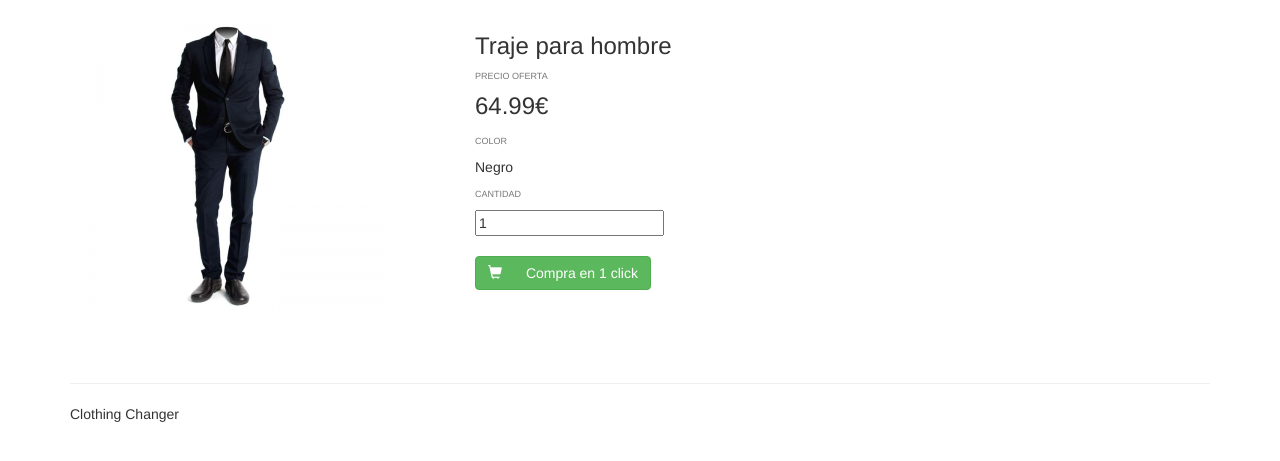
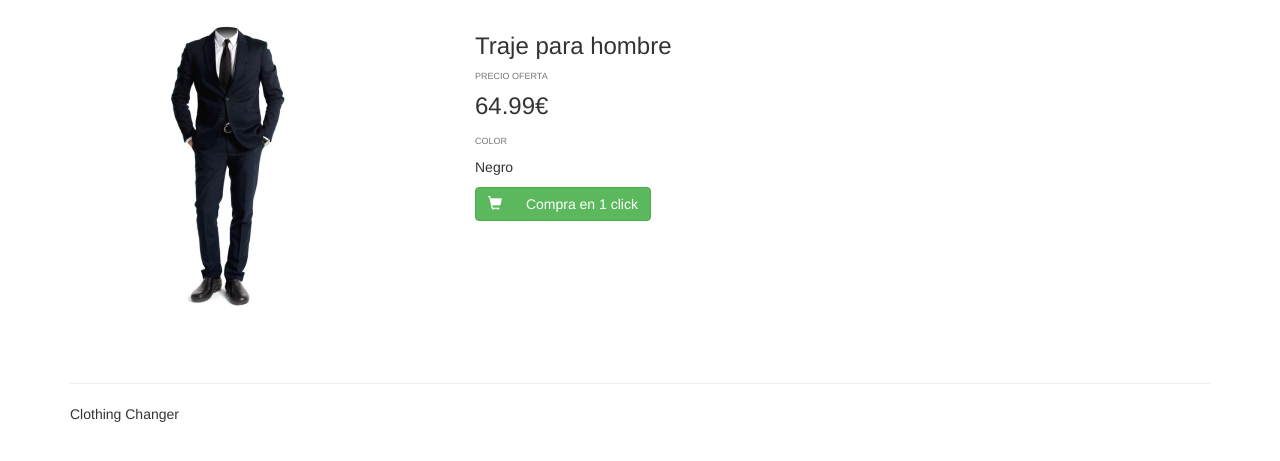
Before and after one commit to Alvaro21Gomez/ClothingChangerWeb, a plain HTML site: page producto2.html in a window 1280 px wide. Shown: the part 57-518 px from the top of the page. Drawn offline with Linux system fonts and the light colour scheme.

Commit message:
Update producto2.html

```diff
--- a/producto2.html
+++ b/producto2.html
@@ -83,12 +83,6 @@
                                         <p>Negro</p>
                                     </div>
                                 </div>
-                                <div class="section" style="padding-bottom:20px;">
-                                    <h6 class="title-attr"><small>CANTIDAD</small></h6>
-                                    <div>
-                                        <input value="1" />
-                                    </div>
-                                </div>
 
                                 <!-- Botones de compra -->
                                 <div class="section" style="padding-bottom:20px;">
```
